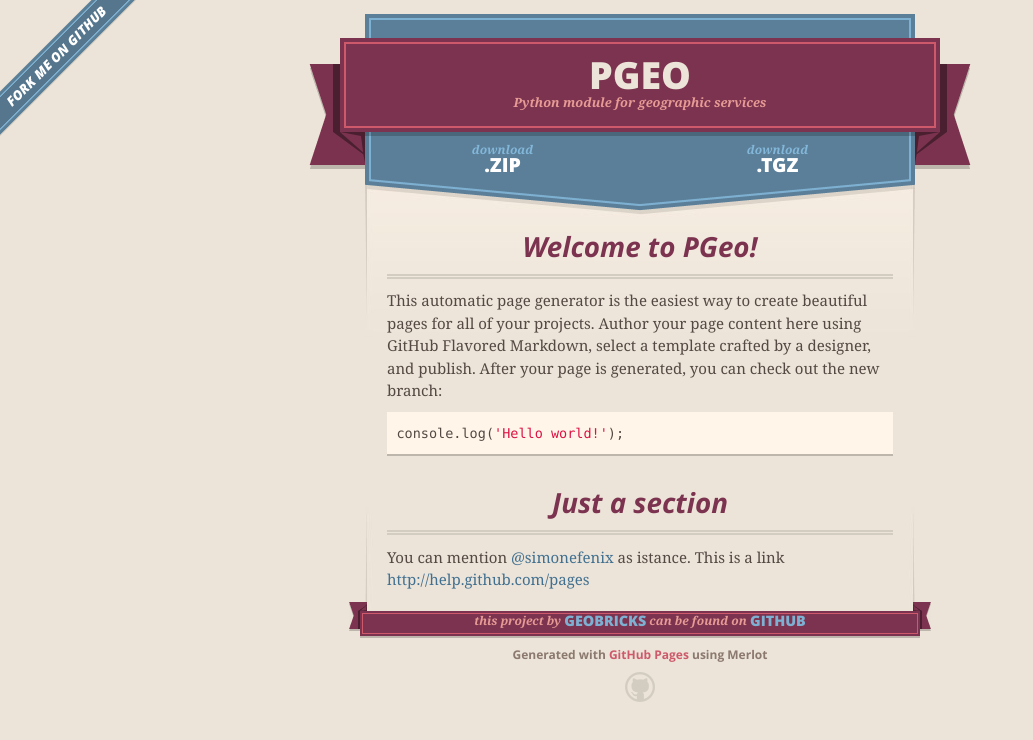
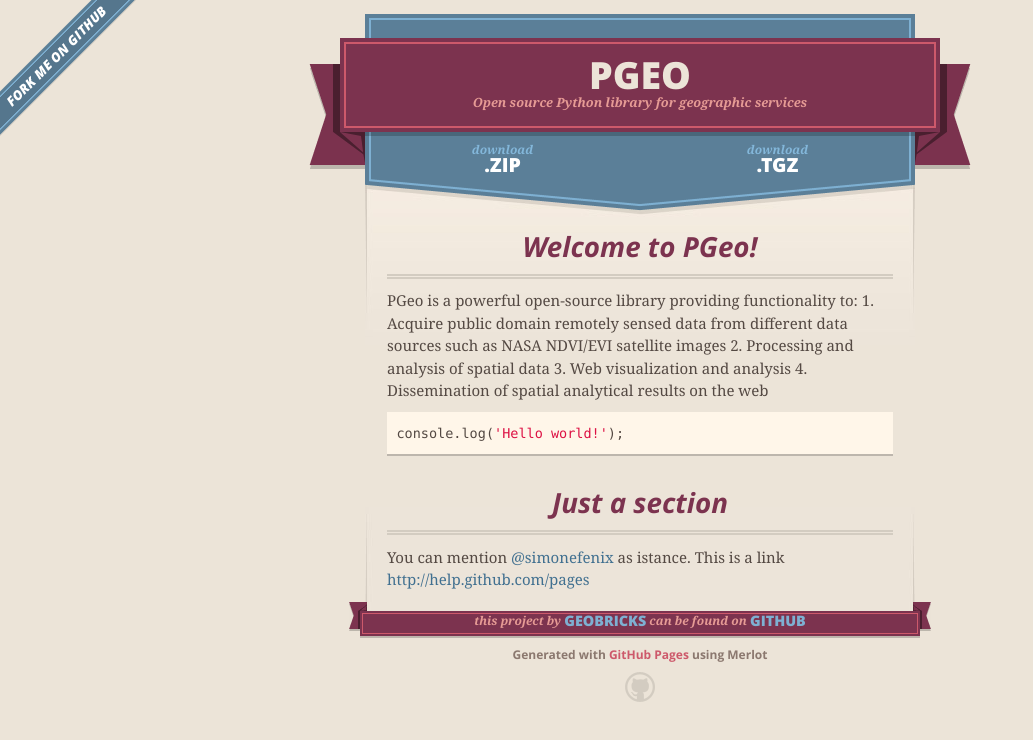
Before and after one commit to geobricks/pgeo, a plain HTML site: page index.html in a window 1280 px wide. Shown: the whole page, without its empty margins (0-1033 px from the left). Drawn offline with nearby package versions, Linux system fonts and the light colour scheme.

```diff
--- a/index.html
+++ b/index.html
@@ -28,7 +28,7 @@
         <span class="ribbon-outer">
           <span class="ribbon-inner">
             <h1>PGeo</h1>
-            <h2>Python module for geographic services</h2>
+            <h2>Open source Python library for geographic services</h2>
           </span>
           <span class="left-tail"></span>
           <span class="right-tail"></span>
@@ -49,7 +49,11 @@
         <h3>
 <a name="welcome-to-pgeo" class="anchor" href="#welcome-to-pgeo"><span class="octicon octicon-link"></span></a>Welcome to PGeo!</h3>
 
-<p>This automatic page generator is the easiest way to create beautiful pages for all of your projects. Author your page content here using GitHub Flavored Markdown, select a template crafted by a designer, and publish. After your page is generated, you can check out the new branch:</p>
+<p>PGeo is a powerful open-source library providing functionality to:
+1. Acquire public domain remotely sensed data from different data sources such as NASA NDVI/EVI satellite images
+2. Processing and analysis of spatial data
+3. Web visualization and analysis
+4. Dissemination of spatial analytical results on the web</p>
 
 <div class="highlight highlight-javascript"><pre><span class="nx">console</span><span class="p">.</span><span class="nx">log</span><span class="p">(</span><span class="s1">'Hello world!'</span><span class="p">);</span>
 </pre></div>
```
Also changed, not shown: params.json (+1 -1 lines).
